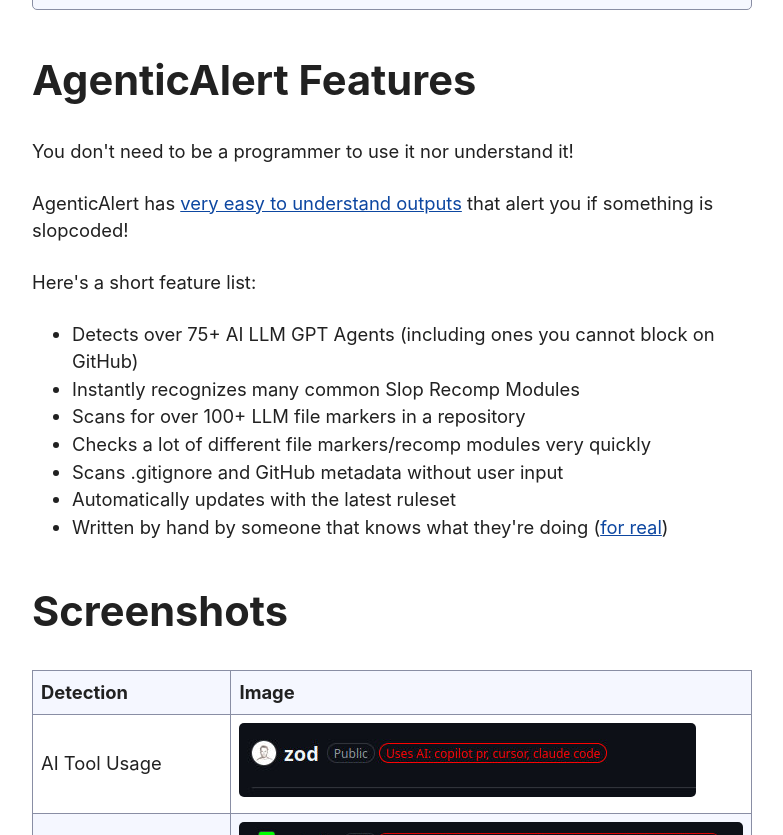
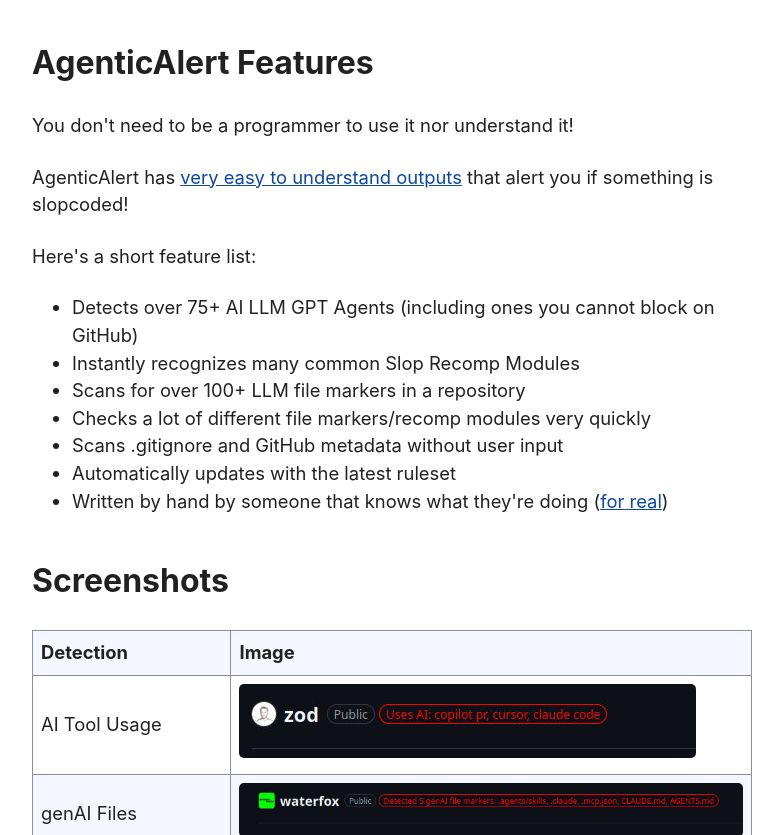
Before and after one commit to SocksTheWolf/AgenticAlert, a website: page site/index.html in a window 1280 px wide. Shown: the part 1298-2133 px from the top of the page, without its empty margins (248-1031 px from the left). Drawn offline with Linux system fonts and the light colour scheme; files whose address does not match are found by name.

Commit message:
update title tags

```diff
--- a/site/index.html
+++ b/site/index.html
@@ -47,7 +47,7 @@
     </header>
 
     <main>
-<h2>Is this you?</h2>
+<h3>Is this you?</h3>
 <p>Are you tired of slop vibecoded garbage genAI game mods?<br />Did a recomp game crash your GPU?</p>
 <p>Is it too frustrating, difficult, and/or time consuming to check a project for genAI?</p>
 <p>Upset that your favorite YouTuber keeps shlocking about how "AI is the future"?
@@ -72,7 +72,7 @@
   </ol>
 </div>
 
-<h2>AgenticAlert Features</h2>
+<h3>AgenticAlert Features</h3>
 <p>You don't need to be a programmer to use it nor understand it!</p>
 <p>AgenticAlert has <a href="#screenshots">very easy to understand outputs</a> that alert you if something is slopcoded!</p>
 <p>Here's a short feature list:</p>
@@ -86,7 +86,7 @@
 <li>Written by hand by someone that knows what they're doing (<a href="https://socksthewolf.com/projects">for real</a>)</li>
 </ul>
 
-<h2 id="screenshots">Screenshots</h2>
+<h3 id="screenshots">Screenshots</h3>
 <table>
 <thead>
 <tr>
```
